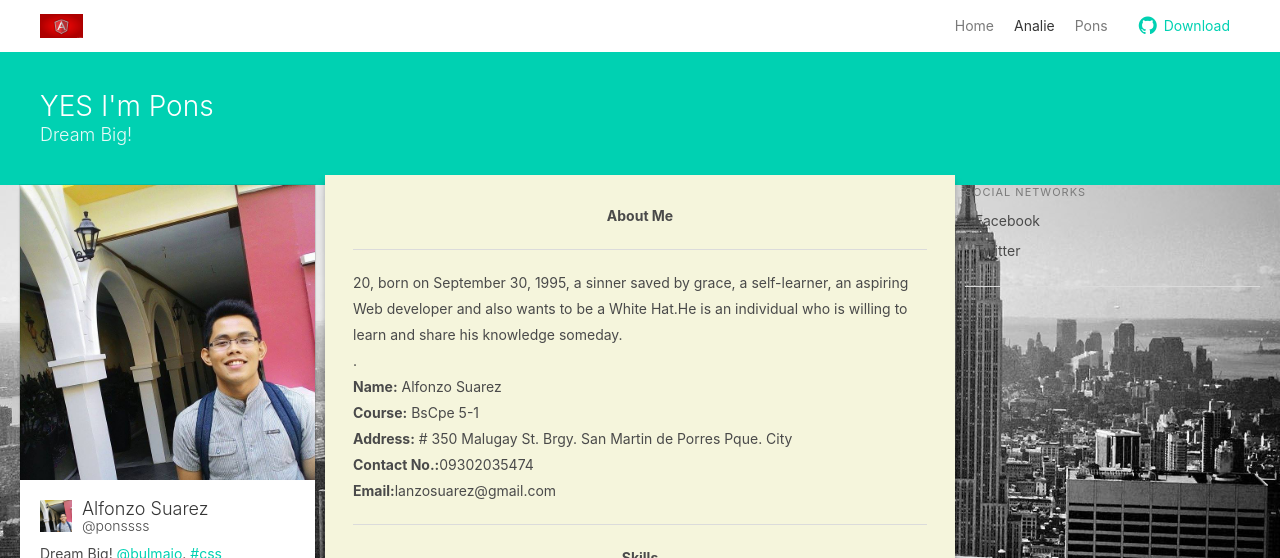
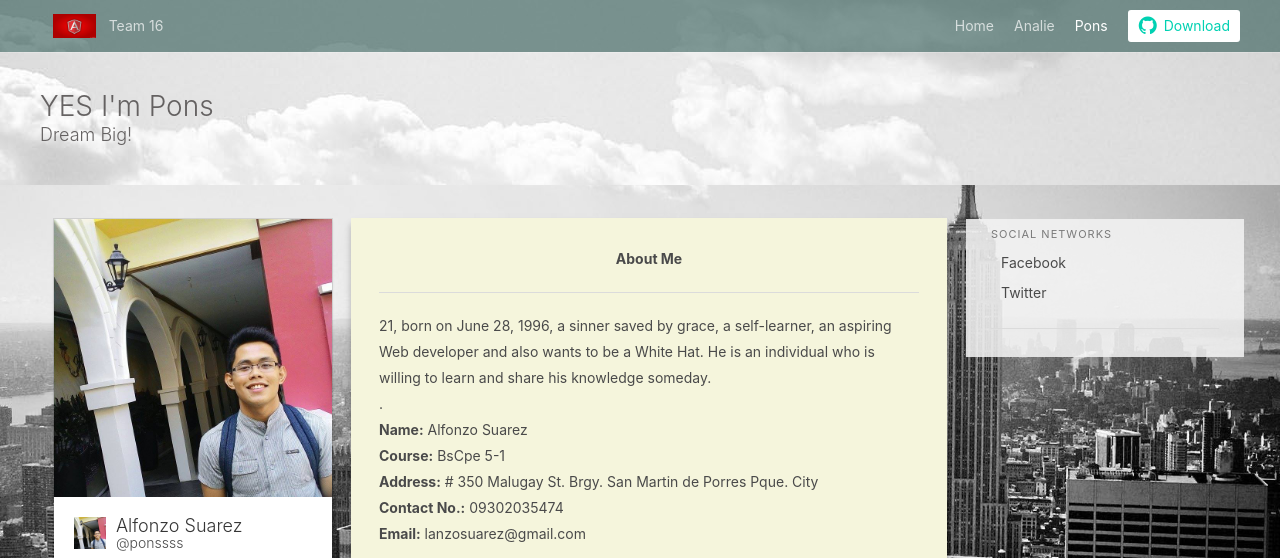
Before and after one commit to lanzosuarez/coen3463-m1t16, a website: page public/pons.html in a window 1280 px wide. Shown: the top 558 px of the page. Drawn offline with Linux system fonts and the light colour scheme; files whose address does not match are found by name.

Commit message:
2nd commit

```diff
--- a/public/pons.html
+++ b/public/pons.html
@@ -10,13 +10,13 @@
 </header>
 
 <body>
-    <section>
-        <div class="hero-head" #hcover>
+    <section class="hero is-primary bg is-medium">
+        <div class="hero-head bgnav">
             <header class="nav">
                 <div class="container">
                     <div class="nav-left">
                         <a class="nav-item">
-                            <img src="images/logo.png" alt="Logo">
+                            <img src="images/logo.png" alt="Logo" id="logo"> Team 16
                         </a>
                     </div>
                     <span class="nav-toggle">
@@ -26,35 +26,35 @@
                     </span>
                     <div class="nav-right nav-menu">
                         <a class="nav-item" href="index.html"> Home </a>
-                        <a class="nav-item is-active" href="analie.html">Analie</a>
-                        <a class="nav-item" href="pons.html">Pons </a>
+                        <a class="nav-item " href="analie.html">Analie</a>
+                        <a class="nav-item is-active" href="pons.html">Pons</a>
                         <span class="nav-item">
                             <a class="button is-primary is-inverted">
                                 <span class="icon">
                                 <i class="fa fa-github"></i>
                                 </span>
                         <span>Download</span>
-                        </a>
+                        </a href="https://github.com/lanzosuarez/coen3463-m1t16">
                         </span>
                     </div>
                 </div>
             </header>
         </div>
     </section>
-    <section class="hero is-primary">
+    <section class="hero bg is-primary">
         <div class="hero-body">
             <div class="container">
-                <h1 class="title">
+                <h1 class="title" style="color: rgba(82, 79, 79, 0.88)">
                     YES I'm Pons
                 </h1>
-                <h2 class="subtitle">
+                <h2 class="subtitle" style="color: rgba(82, 79, 79, 0.88)">
                     Dream Big!
                 </h2>
             </div>
         </div>
     </section>
     <div class="container is-fluid">
-        <section>
+        <section id="margin">
             <div class="columns">
                 <div class="column is-3">
                     <div class="card ">
@@ -95,19 +95,19 @@
                         <i id="mail" class="icon-envelope"></i>
                     </div>
                 </div>
-                <div class="column is-6 card-3">
+                <div class="column is-6 card-3"  style="margin: 9px;">
                     <div class="container" id="text">
                         <h5 align="center"><b>About Me</b></h5>
                         <hr>
-                        <p>20, born on September 30, 1995, a sinner saved by grace, a self-learner, an aspiring Web developer and
-                            also wants to be a White Hat.He is an individual who is willing to<br>
-                            learn and share his knowledge someday.<br>.</p>
+                        <p>21, born on June 28, 1996, a sinner saved by grace, a self-learner, an aspiring Web developer
+                            and also wants to be a White Hat. He is an individual who is willing to learn and share his
+                            knowledge someday.<br>.</p>
                         <div class="container-fluid" #text>
                             <p><b>Name:</b> Alfonzo Suarez</p>
                             <p><b>Course:</b> BsCpe 5-1</p>
                             <p><b>Address:</b> # 350 Malugay St. Brgy. San Martin de Porres Pque. City</p>
-                            <p><b>Contact No.:</b>09302035474</p>
-                            <p><b>Email:</b>lanzosuarez@gmail.com</p>
+                            <p><b>Contact No.:</b> 09302035474</p>
+                            <p><b>Email:</b> lanzosuarez@gmail.com</p>
                         </div>
                         <div>
                         </div>
@@ -142,7 +142,7 @@
                 </div>
 
                 <div class="column is-3">
-                    <aside class="menu">
+                    <aside class="menu" id="menu">
                         <p class="menu-label">
                             Social Networks
                         </p>
```
Also changed, not shown: public/analie.html (+17 -17 lines), public/index.html (+17 -10 lines). Lines whose indentation alone changed are shown as unchanged.
